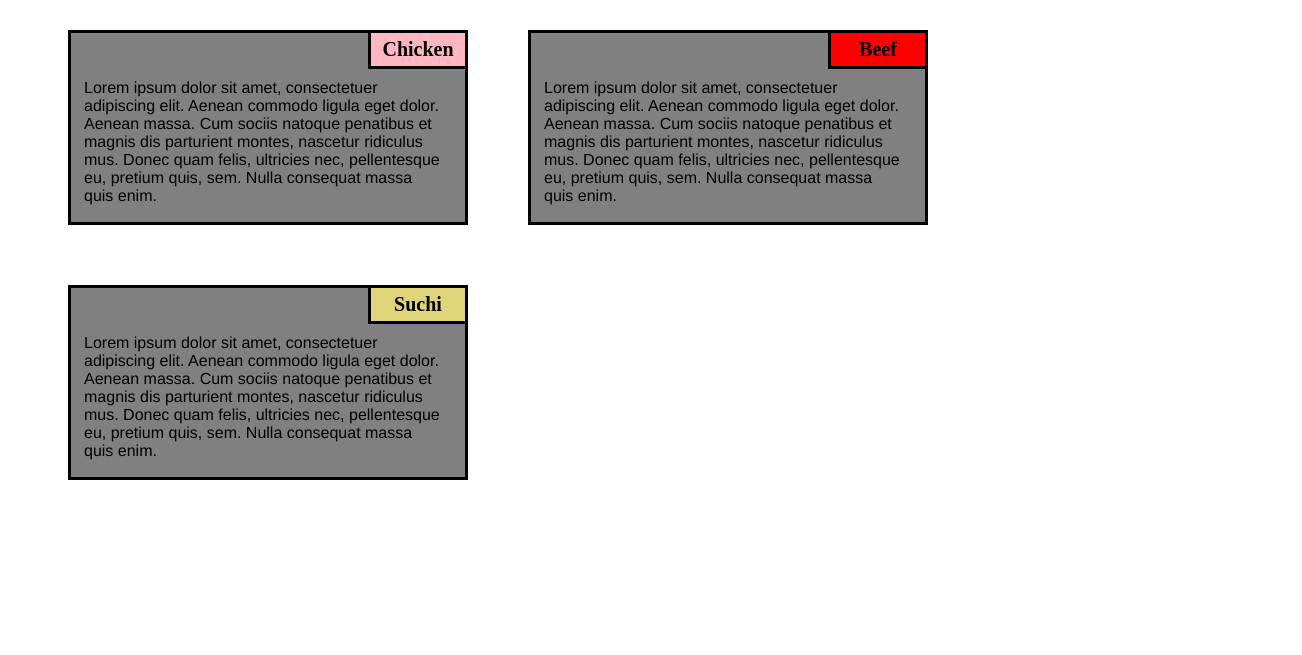
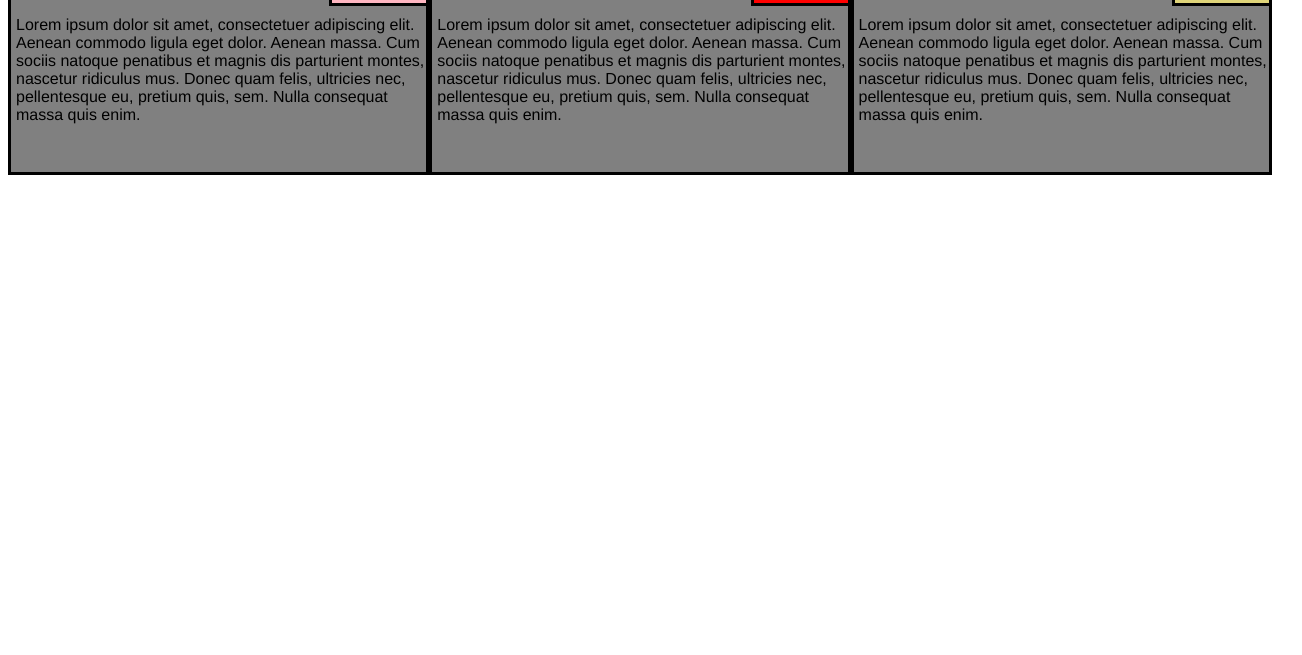
Before and after one commit to abdou2000zine/module2-solution, a plain HTML site: page index.html in a window 1280 px wide. Shown: the part 145-800 px from the top of the page, 1302 px wide, since content can reach past the window. Drawn offline with Linux system fonts and the light colour scheme.

Commit message:
solution2-module

```diff
--- a/css.css
+++ b/css.css
@@ -3,31 +3,25 @@
             box-sizing: border-box;
   }
   h1 {
-            margin-bottom: 15px;
+            margin-bottom: 20px;
             text-align: center;
             font-size: 50px;
   }
-  section {
-
-            padding: 0px;
-            width: 0px;
-
-  }
+section {
+        position: relative;
+        width: 100%;
+    }
   p {
-
+            position: relative;
             clear: right;
   }
   div{
             position: relative;
-            width: 100%;
-            margin-left: auto;
-            margin-right: 10px;
-            margin-bottom: auto;
-            margin: 30px;
-            width: 300px;
-
+            padding: auto;
+            margin-bottom: 15px;
   }
   .subtitle1{
+            position: relative;
             background-color: #FFB6C1;
             float: right;
             width: 100px;
@@ -39,6 +33,7 @@
             font-weight: bold;
   }
   .subtitle2{
+            position: relative;
             background-color: #FF0000;
             float: right;
             width: 100px;
@@ -50,6 +45,7 @@
             font-weight: bold;
   }
   .subtitle3{
+            position: relative;
             background-color: rgb(223, 212, 121);
             float: right;
             width: 100px;
@@ -65,42 +61,45 @@
           border: none;
           font-family: Helvetica;
           color: black;
-          margin: 3px ;
           height: 150px;
-          width: auto;
-          margin-right: 10px;
-          padding: 10px 10px 5px 10px;
+          padding: 10px 0px 5px 5px;
           overflow: hidden;
+          display: flex;
+
   }
 #Chicken{
           border: 3.5px solid black;
           background-color: gray;
-          width: 400px;
+           float: left;
+           padding: auto;
 
 
 }
 #Beef{
           border: 3.5px solid black;
           background-color: gray;
-          width: 400px;
+          float: left;
+          padding: auto;
+
 
   }
 #Suchi{
           border: 3.5px solid black;
           background-color: gray;
-          width: 400px;
+          padding: auto;
 
 
   }
 /* Simple Responsive Framework. */
   .row {
           width: 100%;
-          float: left;
   }
 /********** Large devices only **********/
 @media (min-width: 992px) {
   .col-lg-1, .col-lg-2, .col-lg-3, .col-lg-4, .col-lg-5, .col-lg-6, .col-lg-7, .col-lg-8, .col-lg-9, .col-lg-10, .col-lg-11, .col-lg-12 {
     float: left;
+
+
   }
   .col-lg-1 {
     width: 8.33%;
@@ -113,7 +112,6 @@
   }
   .col-lg-4 {
     width: 33.33%;
-
   }
   .col-lg-5 {
     width: 41.66%;
@@ -139,10 +137,7 @@
   .col-lg-12 {
     width: 100%;
   }
-
-
 }
-
 /********** Medium devices only **********/
 @media (min-width: 768px) and (max-width: 991px) {
   .col-md-1, .col-md-2, .col-md-3, .col-md-4, .col-md-5, .col-md-6, .col-md-7, .col-md-8, .col-md-9, .col-md-10, .col-md-11, .col-md-12 {
--- a/index.html
+++ b/index.html
@@ -9,24 +9,30 @@
 <body>
 	<div class="row">
 		<h1>Our Menu</h1>
+			<section>
 					<div id="Chicken" class="col-lg-4 col-md-6 col-sm-12">
 						<p class="subtitle1">Chicken</p>
 						<p class="content">
 							Lorem ipsum dolor sit amet, consectetuer adipiscing elit. Aenean commodo ligula eget dolor. Aenean massa. Cum sociis natoque penatibus et magnis dis parturient montes, nascetur ridiculus mus. Donec quam felis, ultricies nec, pellentesque eu, pretium quis, sem. Nulla consequat massa quis enim.
 						</p>
 					</div>
+			</section>
+			<section>
 			  		<div id="Beef" class="col-lg-4 col-md-6 col-sm-12">
 			  			<p class="subtitle2">Beef</p>
 			  			<p class="content">
 			  				Lorem ipsum dolor sit amet, consectetuer adipiscing elit. Aenean commodo ligula eget dolor. Aenean massa. Cum sociis natoque penatibus et magnis dis parturient montes, nascetur ridiculus mus. Donec quam felis, ultricies nec, pellentesque eu, pretium quis, sem. Nulla consequat massa quis enim.
 			  			</p>
 			  		</div>
+			</section>
+			<section>
 			  		<div id="Suchi" class="col-lg-4 col-md-12 col-sm-12">
 			  			<p class="subtitle3">Suchi</p>
 			  			<p class="content">
 			  				Lorem ipsum dolor sit amet, consectetuer adipiscing elit. Aenean commodo ligula eget dolor. Aenean massa. Cum sociis natoque penatibus et magnis dis parturient montes, nascetur ridiculus mus. Donec quam felis, ultricies nec, pellentesque eu, pretium quis, sem. Nulla consequat massa quis enim.
 			  			</p>
 			  		</div>
+			</section>
 	</div>
 </body>
 </html>
```
Lines whose indentation alone changed are shown as unchanged.
